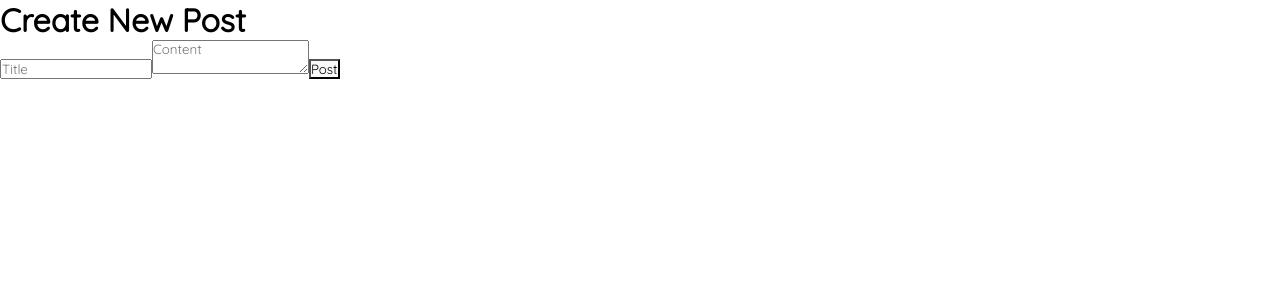
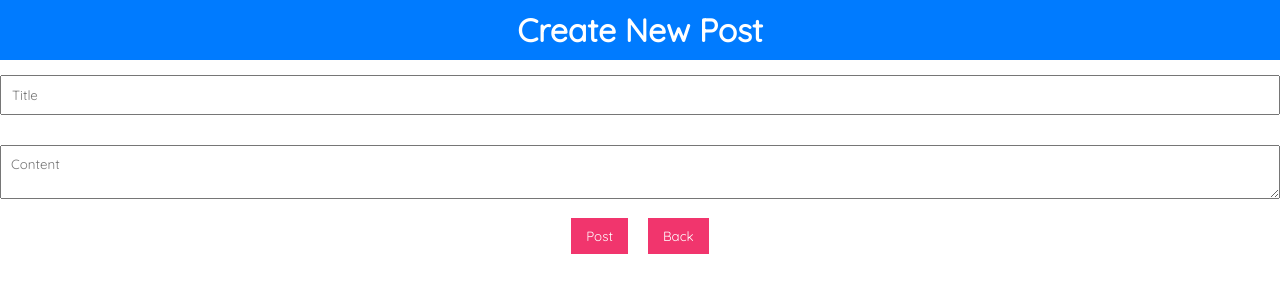
Before and after one commit to Olivergalante/Final-Frontend, a React (Vite) app: page /createpost in a window 1280 px wide. Shown: the top 300 px of the page. Built offline with nearby package versions, Linux system fonts and the light colour scheme.

Commit message:
Can now see username of whoever made the post.

```diff
--- a/src/Maincontent/Content.jsx
+++ b/src/Maincontent/Content.jsx
@@ -35,7 +35,7 @@ function MainPage() {
 							<h2>{post.title}</h2>
 							<p>{post.content}</p>
 							<div>
-								<span>{post.author} </span>
+								<span>{post.username} </span>
 								<span>Date: {formatDate(post.created_at)}</span>
 							</div>
 						</div>
--- a/src/Maincontent/CreatePost.jsx
+++ b/src/Maincontent/CreatePost.jsx
@@ -1,12 +1,13 @@
 import React, { useState } from "react";
+import { useNavigate } from "react-router-dom";
 
 const CreatePost = () => {
 	const [title, setTitle] = useState(""); // State variable for title
 	const [content, setContent] = useState(""); // State variable for content
 
+	const navigate = useNavigate();
 	const handlePost = () => {
 		const userId = localStorage.getItem("userId"); // Get the userId from local storage
-		const userName = localStorage.getItem("username"); // Get the username from local storage
 		const endpoint = "http://127.0.0.1:8000/posts/";
 
 		// Define the data you want to send in the request
@@ -28,6 +29,7 @@ const CreatePost = () => {
 			.then((data) => {
 				// Handle the response from the server here
 				console.log(data);
+				navigate("/mainpage");
 			})
 			.catch((error) => {
 				// Handle any errors here
@@ -35,21 +37,34 @@ const CreatePost = () => {
 			});
 	};
 
+	const handleBack = () => {
+		navigate("/mainpage");
+	};
+
 	return (
 		<div className="new-post-section">
-			<h1>Create New Post</h1>
+			<h1 className="header">Create New Post</h1>
 			<input
+				className="input-title"
 				type="text"
 				placeholder="Title"
 				value={title}
 				onChange={(e) => setTitle(e.target.value)}
 			/>
 			<textarea
+				className="input-content"
 				placeholder="Content"
 				value={content}
 				onChange={(e) => setContent(e.target.value)}
 			/>
-			<button onClick={handlePost}>Post</button>
+			<div className="button-container">
+				<button className="button-post" onClick={handlePost}>
+					Post
+				</button>
+				<div className="button-post-back">
+					<button onClick={handleBack}>Back</button>
+				</div>
+			</div>
 		</div>
 	);
 };
--- a/src/Maincontent/Profile.jsx
+++ b/src/Maincontent/Profile.jsx
@@ -5,8 +5,7 @@ import { Link } from "react-router-dom";
 const Profile = () => {
 	const [userData, setUserData] = useState(null);
 	const userId = localStorage.getItem("userId"); // Get the userId from local storage
-	const userName = localStorage.getItem("username"); // Get the username from local storage
-
+	const userName = localStorage.getItem("username"); // Get the userName from local storage
 	useEffect(() => {
 		const url = `http://127.0.0.1:8000/profiles/${userId}`; // Make a GET request to your API endpoint with the userId
 		fetch(url)
--- a/src/Maincontent/mainpage.css
+++ b/src/Maincontent/mainpage.css
@@ -41,48 +41,30 @@
   color: #f1356d;
 }
 
-/* layout for the main page  */
+/* layout for the main page !!! */
 .main-page-wrapper {
   display: grid;
   grid-template-columns: 250px 1fr;
-  /* Adjust the width of the profile column as needed */
   grid-gap: 16px;
-  /* Adjust the gap between columns as needed */
   height: 100vh;
-  /* Set the height of the grid to 100% of the viewport height */
   outline: black;
 }
 
-/* Style for the profile column (left side) */
+/* Style for the profile column (left side) !!! */
 .profile-container {
   background-color: gray;
   position: fixed;
   top: 0;
   left: 0;
   height: 100%;
-}
-
-/* Style for the content column (right side) */
-.main-content-container {
-  background-color: #ffffff;
-  margin-left: 250px;
-  /* Adjust the margin to match the width of the profile column */
+  overflow-y: auto;
+  /* Add this line to enable vertical scrolling if needed */
 }
 
 .profile-section {
   text-align: center;
   border-right: black 2px solid;
   border-radius: 2px;
-}
-
-.post-blog-button {
-  font-size: 20px;
-  margin-top: 20px;
-}
-
-.post-blog-button:hover {
-  background-color: #f1356d;
-  color: white;
 }
 
 .post-blog-button {
@@ -101,3 +83,100 @@
   transition: background-color 0.3s;
   /* Add a smooth transition effect */
 }
+
+.post-blog-button,
+.button {
+  font-size: 20px;
+  margin-top: 20px;
+}
+
+.post-blog-button:hover {
+  background-color: #f1356d;
+  color: white;
+}
+
+/* Style for the content column (right side/ Main page) !!! */
+.main-content-container {
+  background-color: #ffffff;
+  margin-left: 250px;
+  /* Adjust the margin to match the width of the profile column */
+}
+
+
+
+/* styles for the create a post page !!! */
+body {
+  background-color: #ffffff;
+  /* Set your desired background color */
+  font-family: Arial, sans-serif;
+  /* Choose a suitable font */
+}
+
+.container {
+  max-width: 800px;
+  margin: 0 auto;
+  padding: 20px;
+}
+
+.header {
+  background-color: #007bff;
+  color: #ffffff;
+  padding: 10px;
+  text-align: center;
+}
+
+.form {
+  margin-top: 20px;
+}
+
+.label {
+  color: #007bff;
+  font-weight: bold;
+}
+
+.input-title,
+.input-content {
+  width: 100%;
+  padding: 10px;
+  margin-bottom: 15px;
+  margin-top: 15px;
+}
+
+/* styling for the creata a post page buttons!! */
+.button-container {
+  display: flex;
+  justify-content: center;
+  align-items: center;
+}
+
+.button-post {
+  background-color: #f1356d;
+  color: #ffffff;
+  padding: 10px 15px;
+  border: none;
+  cursor: pointer;
+}
+
+.button-post:hover {
+  background-color: #d61a4f;
+}
+
+.button-post,
+.button-post-back {
+  margin: 0 10px;
+  /* Add some spacing between the buttons */
+}
+
+.button-post button,
+.button-post-back button {
+  background-color: #f1356d;
+  color: #ffffff;
+  padding: 10px 15px;
+  border: none;
+  cursor: pointer;
+}
+
+.button-post button:hover,
+.button-post-back button:hover {
+  background-color: #d61a4f;
+}
```
